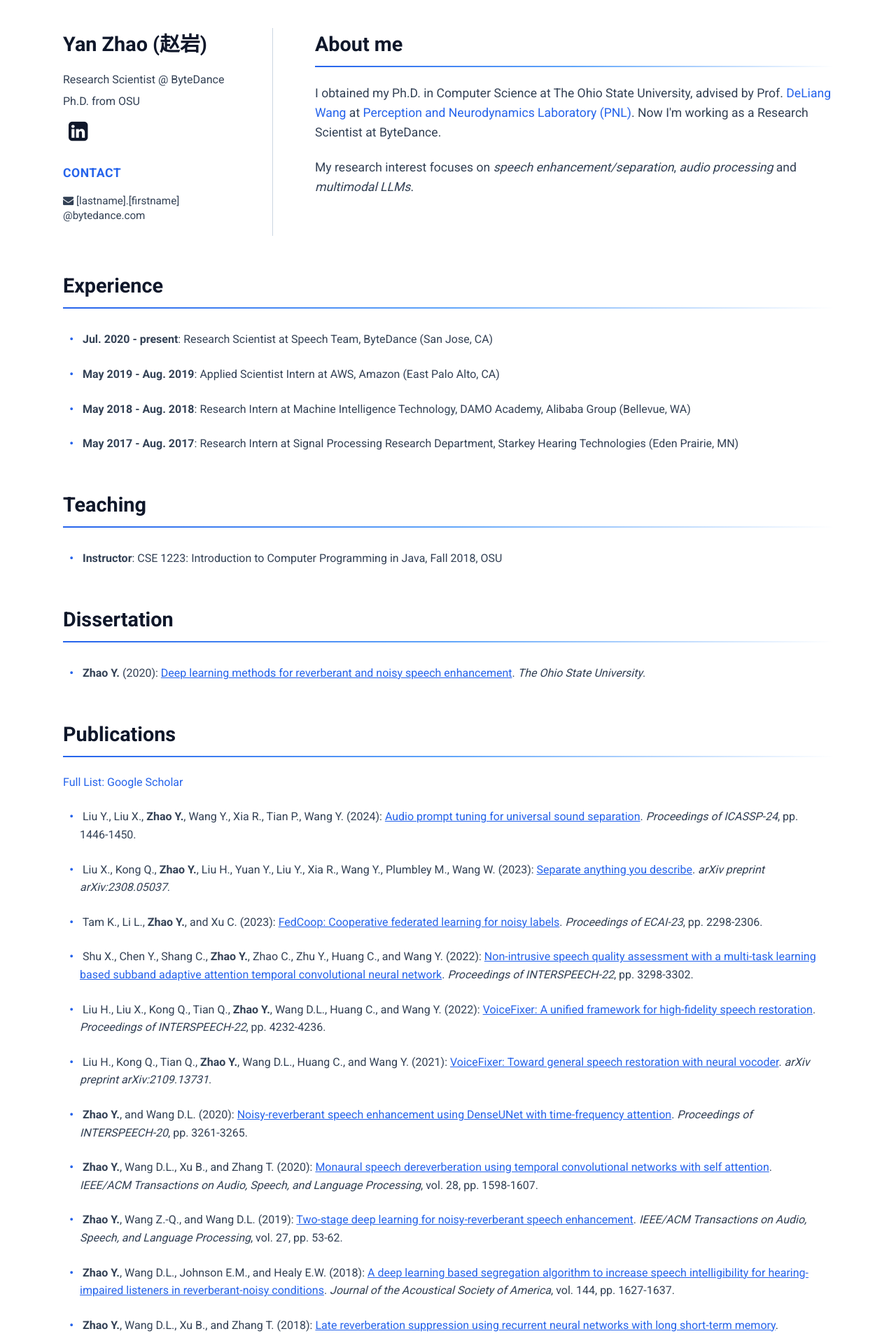
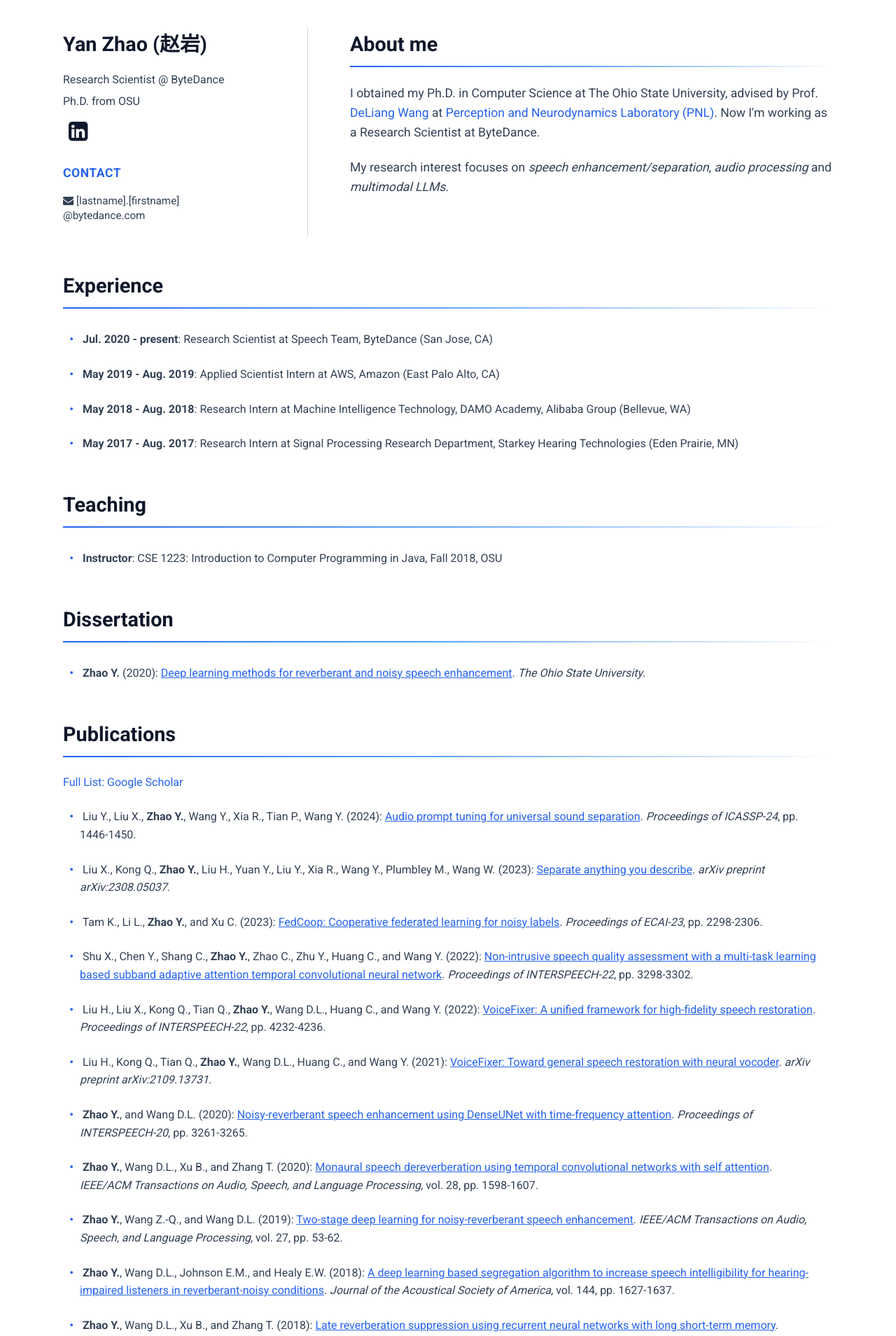
Before and after one commit to cliffzhao/cliffzhao.github.io, a Jekyll site: the page built from index.html, in a window 1280 px wide. Shown: the top 1909 px of the page at 70% size. Built offline with Jekyll 4.4.1, drawn with Linux system fonts in a browser that asks for light colours; a style sheet for code colours, icons or effects is not loaded.

Commit message:
Style: Increase sidebar width to 350px for better layout balance

```diff
--- a/css/main.css
+++ b/css/main.css
@@ -164,8 +164,8 @@
 @media screen and (min-width: 768px) {
     .profile-grid {
         display: grid;
-        grid-template-columns: 300px 1fr; /* Increased sidebar width slightly */
-        gap: 60px; /* Increased gap */
+        grid-template-columns: 350px 1fr; /* Increased sidebar width from 300px to 350px */
+        gap: 60px; /* Kept gap consistent */
         align-items: start; /* Ensure top alignment */
     }
 }
```
